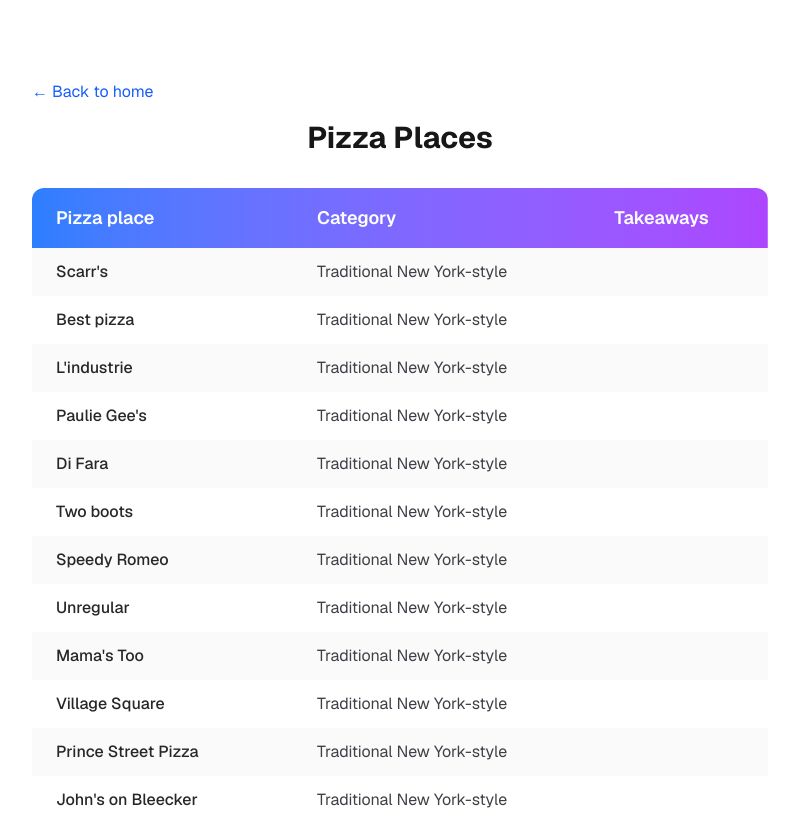
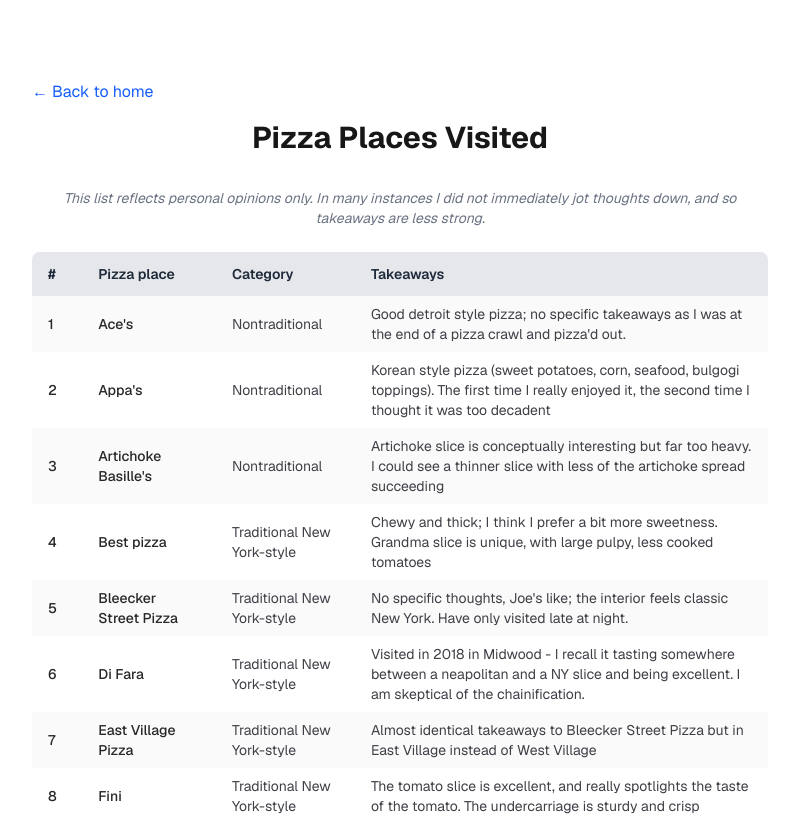
Before and after one commit to rdalvi/personal-site, a Next.js app: page /essays/pizza-places in a window 1280 px wide. Shown: the top 816 px of the page, without its empty margins (240-1039 px from the left). Built offline with nearby package versions, Linux system fonts and the light colour scheme.

Commit message:
Pizza data entered & pizza spots sorted

```diff
--- a/app/essays/pizza-places/page.tsx
+++ b/app/essays/pizza-places/page.tsx
@@ -1,46 +1,58 @@
 import Link from "next/link";
 
 const pizzaData = [
-  { name: "Scarr's", category: "Traditional New York-style", takeaway: "" },
-  { name: "Best pizza", category: "Traditional New York-style", takeaway: "" },
-  { name: "L'industrie", category: "Traditional New York-style", takeaway: "" },
-  { name: "Paulie Gee's", category: "Traditional New York-style", takeaway: "" },
-  { name: "Di Fara", category: "Traditional New York-style", takeaway: "" },
-  { name: "Two boots", category: "Traditional New York-style", takeaway: "" },
-  { name: "Speedy Romeo", category: "Traditional New York-style", takeaway: "" },
-  { name: "Unregular", category: "Traditional New York-style", takeaway: "" },
-  { name: "Mama's Too", category: "Traditional New York-style", takeaway: "" },
-  { name: "Village Square", category: "Traditional New York-style", takeaway: "" },
-  { name: "Prince Street Pizza", category: "Traditional New York-style", takeaway: "" },
-  { name: "John's on Bleecker", category: "Traditional New York-style", takeaway: "" },
-  { name: "Fini", category: "Traditional New York-style", takeaway: "" },
-  { name: "Lucia", category: "Traditional New York-style", takeaway: "" },
-  { name: "Bleecker Street Pizza", category: "Traditional New York-style", takeaway: "" },
-  { name: "Sal and John's", category: "Traditional New York-style", takeaway: "" },
-  { name: "Joe's", category: "Traditional New York-style", takeaway: "" },
-  { name: "Appa's", category: "Nontraditional", takeaway: "" },
-  { name: "Oma Grassa", category: "Nontraditional", takeaway: "" },
-  { name: "Artichoke Basille's", category: "Nontraditional", takeaway: "" },
-  { name: "Song E Napule", category: "Nontraditional", takeaway: "" },
-  { name: "Nate's", category: "Nontraditional", takeaway: "" },
+  { name: "Scarr's", category: "Traditional New York-style", takeaway: "The platonic ideal of the Standard New York Slice - pizza and sauce are a single unified layer; crispy undercarriage" },
+  { name: "Best pizza", category: "Traditional New York-style", takeaway: "Chewy and thick; I think I prefer a bit more sweetness. Grandma slice is unique, with large pulpy, less cooked tomatoes" },
+  { name: "L'industrie", category: "Traditional New York-style", takeaway: "Objectively great with fantastic with a 72-hour fermented dough, but a bit too fancy for me. Not enough sauce and cheese to be satisfying." },
+  { name: "Paulie Gee's", category: "Traditional New York-style", takeaway: "Vodka slice is interesting and effectively a very cheesy white pie with a splattering of vodka sauce; solves the dual problems of vodka sauce being overwhelming and also of a plain white slice being boring." },
+  { name: "Di Fara", category: "Traditional New York-style", takeaway: "Visited in 2018 in Midwood - I recall it tasting somewhere between a neapolitan and a NY slice and being excellent. I am skeptical of the chainification." },
+  { name: "Two boots", category: "Traditional New York-style", takeaway: "Good, Joe's-like; no specific thoughts" },
+  { name: "Speedy Romeo", category: "Nontraditional", takeaway: "Good Neapolitan, no specific thoughts" },
+  { name: "Unregular", category: "Traditional New York-style", takeaway: "There's something obscene about the bulging burrata and coupled with the gaudy decor" },
+  { name: "Mama's Too", category: "Traditional New York-style", takeaway: "A great Prince Street competitor on the square; I think the pear gorgonzola square is fantastic save the superfluous addition of hot honey" },
+  { name: "Village Square", category: "Traditional New York-style", takeaway: "Middling at best compared to Prince Street on the square; felt doughy and somewhat undercooked" },
+  { name: "Prince Street Pizza", category: "Traditional New York-style", takeaway: "The ideal square slice, especially the Spicy Spring. The first time I had one was the first time I visited NYC in college, and I didn't like it at all. Since then I have come to appreciate the thick bite of a Sicilian  and its crispy edges" },
+  { name: "John's on Bleecker", category: "Traditional New York-style", takeaway: "A unique slice with its spotting of cheese and sauce." },
+  { name: "Fini", category: "Traditional New York-style", takeaway: "The tomato slice is excellent, and really spotlights the taste of the tomato. The undercarriage is sturdy and crisp" },
+  { name: "Lucia", category: "Traditional New York-style", takeaway: "No specific thoughts" },
+  { name: "Bleecker Street Pizza", category: "Traditional New York-style", takeaway: "No specific thoughts, Joe's like; the interior feels classic New York. Have only visited late at night." },
+  { name: "Williamsburg Pizza (LES)", category: "Traditional New York-style", takeaway: "Almost identical takeaways to Bleecker Street Pizza but in LES instead of West Village" },
+  { name: "East Village Pizza", category: "Traditional New York-style", takeaway: "Almost identical takeaways to Bleecker Street Pizza but in East Village instead of West Village" },
+  { name: "Sal and John's", category: "Traditional New York-style", takeaway: "Don't remember" },
+  { name: "Joe's", category: "Traditional New York-style", takeaway: "I actually really enjoy this slice. Cheese heavy but I find that satisfying." },
+  { name: "Appa's", category: "Nontraditional", takeaway: "Korean style pizza (sweet potatoes, corn, seafood, bulgogi toppings). The first time I really enjoyed it, the second time I thought it was too decadent" },
+  { name: "Roberta's", category: "Nontraditional", takeaway: "A well-executed neapolitan" },
+  { name: "Oma Grassa", category: "Nontraditional", takeaway: "Neapolitan style; no specific thoughts. Had an interesting potato white pie but felt it was a bit too carby" },
+  { name: "Artichoke Basille's", category: "Nontraditional", takeaway: "Artichoke slice is conceptually interesting but far too heavy. I could see a thinner slice with less of the artichoke spread succeeding" },
+  { name: "Song E Napule", category: "Nontraditional", takeaway: "Well-executed neapolitan" },
+  { name: "Nate's", category: "Nontraditional", takeaway: "Good detroit style pizza, uses mozzarella instead of brick cheese. The hawaiian was exciting." },
+  { name: "Stretch Pizza", category: "Nontraditional", takeaway: "A truly premier nontraditional pizza spot. The pizzas follow the architecture of a NY slice but is creative with toppings. A curious and charming encounter with Wylie Dusfresne enhances the appeal of the spot for me." },
+  { name: "Ace's", category: "Nontraditional", takeaway: "Good detroit style pizza; no specific takeaways as I was at the end of a pizza crawl and pizza'd out." },
 ];
 
 export default function PizzaPlacesPage() {
+  // Create a sorted copy of pizzaData for display
+  const sortedPizzaData = [...pizzaData].sort((a, b) => a.name.localeCompare(b.name));
+
   return (
     <main className="p-8 sm:p-20 max-w-4xl mx-auto font-[family-name:var(--font-geist-sans)]">
       <Link href="/" className="text-blue-600 hover:underline">← Back to home</Link>
-      <h1 className="text-3xl font-bold mb-8 mt-4 text-center">Pizza Places</h1>
+      <h1 className="text-3xl font-bold mb-8 mt-4 text-center">Pizza Places Visited</h1>
+      <p className="text-sm italic text-gray-500 text-center mb-6">
+      This list reflects personal opinions only. In many instances I did not immediately jot thoughts down, and so takeaways are less strong.
+      </p>
       <div className="overflow-x-auto">
-        <table className="min-w-full bg-white dark:bg-zinc-900 rounded-xl shadow-lg overflow-hidden">
+        <table className="min-w-full bg-white dark:bg-zinc-900 rounded-lg shadow-md overflow-hidden max-w-3xl mx-auto">
           <thead>
-            <tr className="bg-gradient-to-r from-blue-500 to-purple-500 text-white">
-              <th className="px-6 py-4 text-left text-lg font-semibold">Pizza place</th>
-              <th className="px-6 py-4 text-left text-lg font-semibold">Category</th>
-              <th className="px-6 py-4 text-left text-lg font-semibold">Takeaways</th>
+            <tr className="bg-gray-200 dark:bg-zinc-700 text-gray-800 dark:text-zinc-200">
+              <th className="px-4 py-3 text-left text-sm font-semibold">#</th>
+              <th className="px-4 py-3 text-left text-sm font-semibold">Pizza place</th>
+              <th className="px-4 py-3 text-left text-sm font-semibold">Category</th>
+              <th className="px-4 py-3 text-left text-sm font-semibold">Takeaways</th>
             </tr>
           </thead>
           <tbody>
-            {pizzaData.map((row, idx) => (
+            {sortedPizzaData.map((row, idx) => (
               <tr
                 key={row.name + idx}
                 className={
@@ -49,9 +61,10 @@
                     : "bg-white dark:bg-zinc-900"
                 }
               >
-                <td className="px-6 py-3 text-base font-medium text-zinc-800 dark:text-zinc-100">{row.name}</td>
-                <td className="px-6 py-3 text-base text-zinc-700 dark:text-zinc-300">{row.category}</td>
-                <td className="px-6 py-3 text-base text-zinc-700 dark:text-zinc-300 italic">{row.takeaway}</td>
+                <td className="px-4 py-2 text-sm font-medium text-zinc-800 dark:text-zinc-100">{idx + 1}</td>
+                <td className="px-4 py-2 text-sm font-medium text-zinc-800 dark:text-zinc-100">{row.name}</td>
+                <td className="px-4 py-2 text-sm text-zinc-700 dark:text-zinc-300">{row.category}</td>
+                <td className="px-4 py-2 text-sm text-zinc-700 dark:text-zinc-300">{row.takeaway}</td>
               </tr>
             ))}
           </tbody>
```
